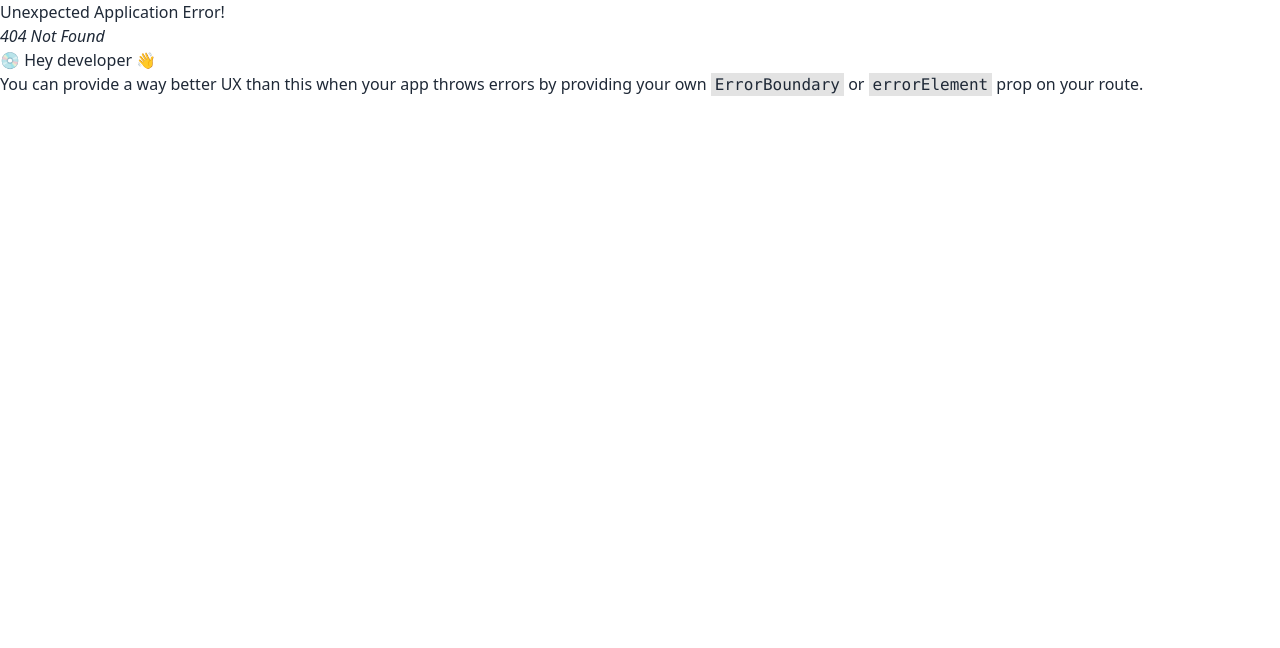
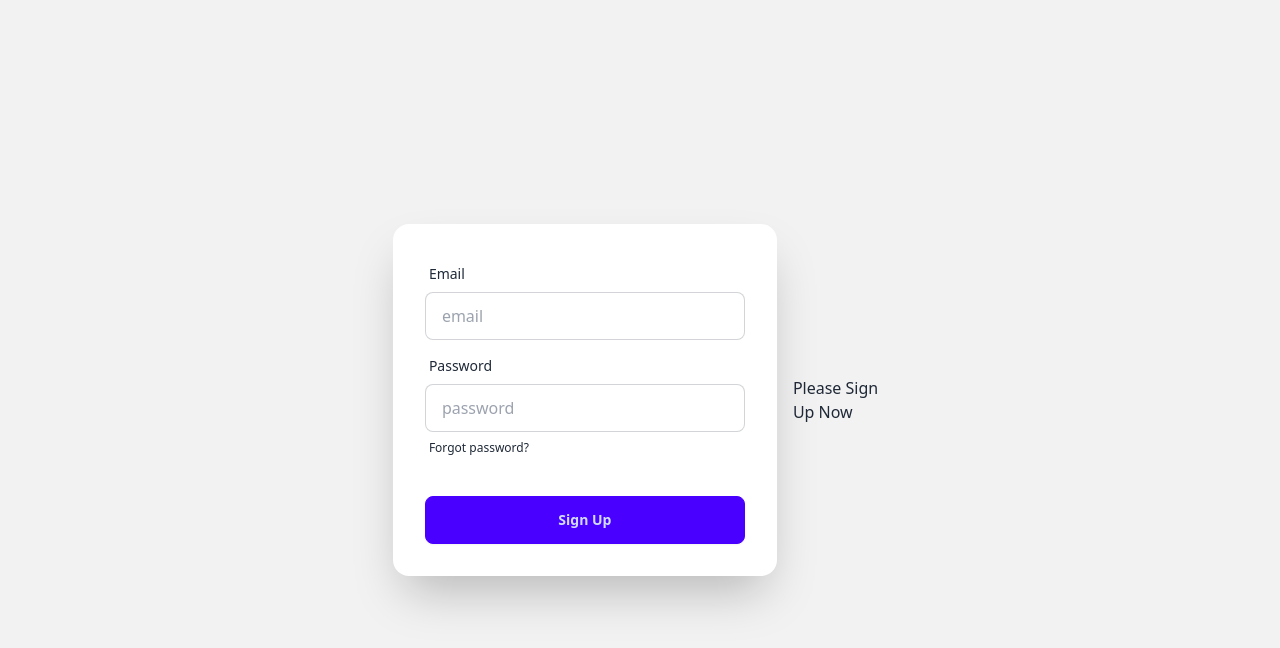
Before and after one commit to mstsurnalyakter/coffee-store-client, a React (Vite) app: page /signUp in a window 1280 px wide. Before the commit this address had no page. Shown: the top 648 px of the page. Built offline with nearby package versions, Linux system fonts and the light colour scheme.

Commit message:
create context api

```diff
--- /dev/null
+++ b/src/pages/SgnIn/SgnIn.jsx
@@ -0,0 +1,9 @@
+const SgnIn = () => {
+  return (
+    <div>
+        <h2>Please Sign In</h2>
+    </div>
+  )
+}
+
+export default SgnIn
--- /dev/null
+++ b/src/pages/SignUp/SignUp.jsx
@@ -0,0 +1,63 @@
+
+
+const SignUp = () => {
+
+
+    const handleSubmit = e =>{
+        e.preventDefault();
+        const form = e.target;
+        const name = form.email.value;
+        const password = form.password.value;
+        console.log(name,password);
+    }
+
+  return (
+    <div>
+      <div className="hero min-h-screen bg-base-200">
+        <div className="hero-content flex-col lg:flex-row-reverse">
+          <div className="text-center lg:text-left">
+            <h2>Please Sign Up Now</h2>
+          </div>
+          <div className="card shrink-0 w-full max-w-sm shadow-2xl bg-base-100">
+            <form onSubmit={handleSubmit} className="card-body">
+              <div className="form-control">
+                <label className="label">
+                  <span className="label-text">Email</span>
+                </label>
+                <input
+                  type="email"
+                  name="email"
+                  placeholder="email"
+                  className="input input-bordered"
+                  required
+                />
+              </div>
+              <div className="form-control">
+                <label className="label">
+                  <span className="label-text">Password</span>
+                </label>
+                <input
+                  type="password"
+                  name="password"
+                  placeholder="password"
+                  className="input input-bordered"
+                  required
+                />
+                <label className="label">
+                  <a href="#" className="label-text-alt link link-hover">
+                    Forgot password?
+                  </a>
+                </label>
+              </div>
+              <div className="form-control mt-6">
+                <button className="btn btn-primary">Sign Up</button>
+              </div>
+            </form>
+          </div>
+        </div>
+      </div>
+    </div>
+  );
+}
+
+export default SignUp
--- /dev/null
+++ b/src/provider/AuthProvider.jsx
@@ -0,0 +1,23 @@
+
+import PropTypes from 'prop-types'
+import { createContext } from "react"
+export const AuthContext = createContext(null);
+
+
+const AuthProvider = ({children}) => {
+    const authInfo = {
+        name:"Alex"
+    }
+  return (
+    <AuthContext.Provider value={authInfo}>
+        {children}
+    </AuthContext.Provider>
+  );
+}
+
+
+AuthProvider.propTypes = {
+  children:PropTypes.node
+};
+
+export default AuthProvider
```
Also changed, not shown: src/main.jsx (+7 -4 lines), src/routes/Router.jsx (+10 -0 lines).
